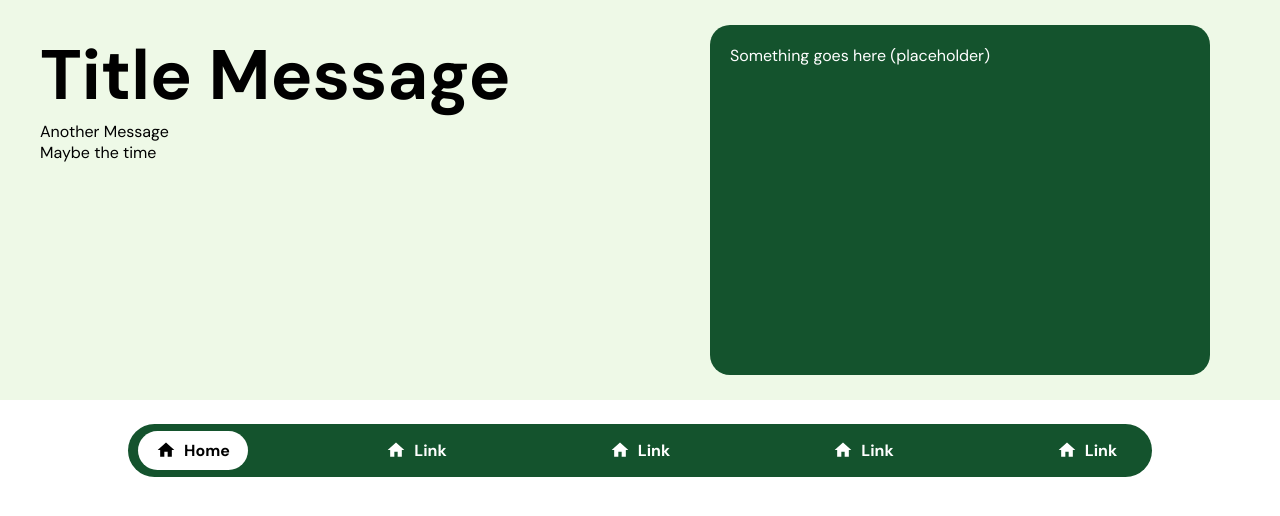
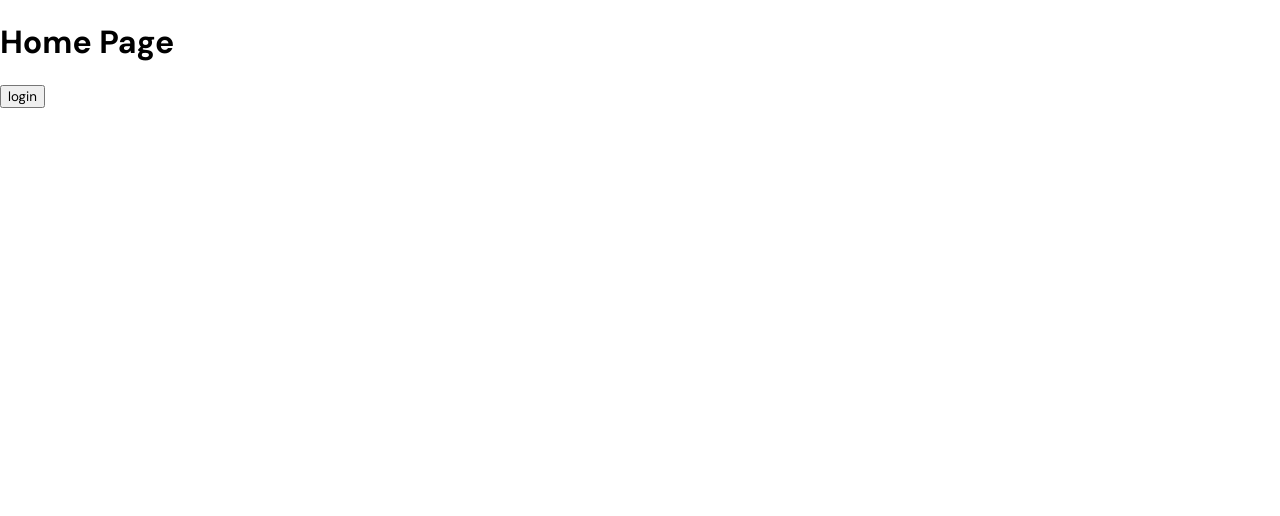
Before and after one commit to raywang1265/Sprout-Smart-App, a React (Create React App) app: page / in a window 1280 px wide. Shown: the top 516 px of the page. Built offline with nearby package versions, Linux system fonts and the light colour scheme.

Commit message:
added homepage and dashboard components

```diff
--- a/package.json
+++ b/package.json
@@ -36,6 +36,7 @@
     ]
   },
   "devDependencies": {
-    "@babel/plugin-proposal-private-property-in-object": "^7.21.11"
+    "@babel/plugin-proposal-private-property-in-object": "^7.21.11",
+    "react-router-dom": "^6.21.2"
   }
 }
--- a/src/App.js
+++ b/src/App.js
@@ -1,14 +1,18 @@
-import Header from "./Header";
-import Navbar from "./Navbar";
+import Home from "./Home";
+import DashBoard from "./DashBoard";
+import ReactDOM from "react-dom/client";
+import { BrowserRouter, Routes, Route } from "react-router-dom";
 
 function App() {
   return (
     <div className="App">
-      <Header />
-
-      <div className="main">
-        <Navbar />
-      </div>
+      <BrowserRouter>
+        <Routes>
+          <Route exact path="/" element={<Home />}>
+          <Route exact path = "/dashboard" element = {<DashBoard />} />
+          </Route>
+        </Routes>
+      </BrowserRouter>
     </div>
   );
 }
--- /dev/null
+++ b/src/DashBoard.js
@@ -0,0 +1,17 @@
+import Header from "./Header";
+import Navbar from "./Navbar";
+
+
+const DashBoard = () => {
+    return (
+        <div className="DashBoard">
+            <Header />
+            <div className = "navbar">
+                <Navbar />
+            </div>
+        </div>
+     );
+}
+
+
+export default DashBoard;
--- /dev/null
+++ b/src/Home.js
@@ -0,0 +1,20 @@
+import { useNavigate } from "react-router-dom";
+
+const Home = () => {
+
+    const navigate = useNavigate();
+
+    const handleLogin = () => {
+        navigate("/dashboard");
+    }
+
+    return (
+        <div className="homepage">
+            <h1>Home Page</h1>
+            <button onClick={handleLogin}>login</button>
+        </div>
+     );
+}
+
+
+export default Home;
```
Also changed, not shown: 1 other file (tests, documents, lock files or other folders).
